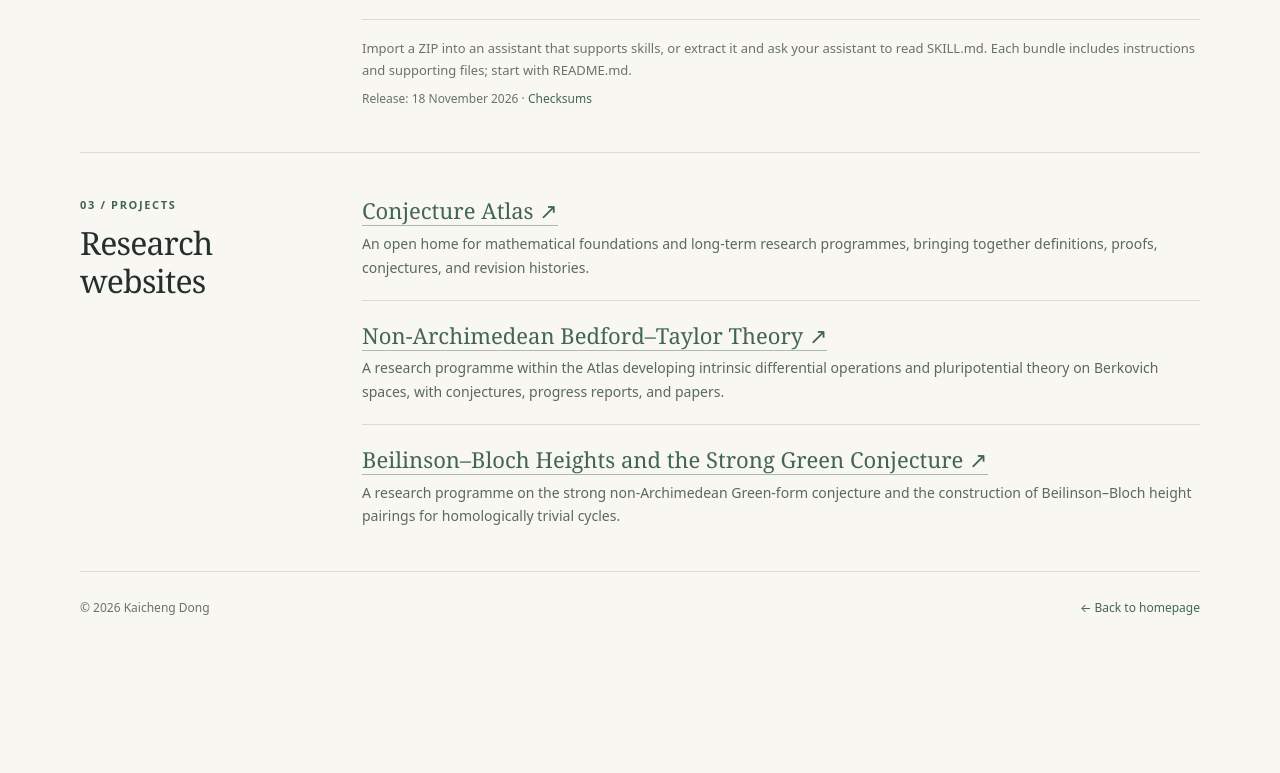
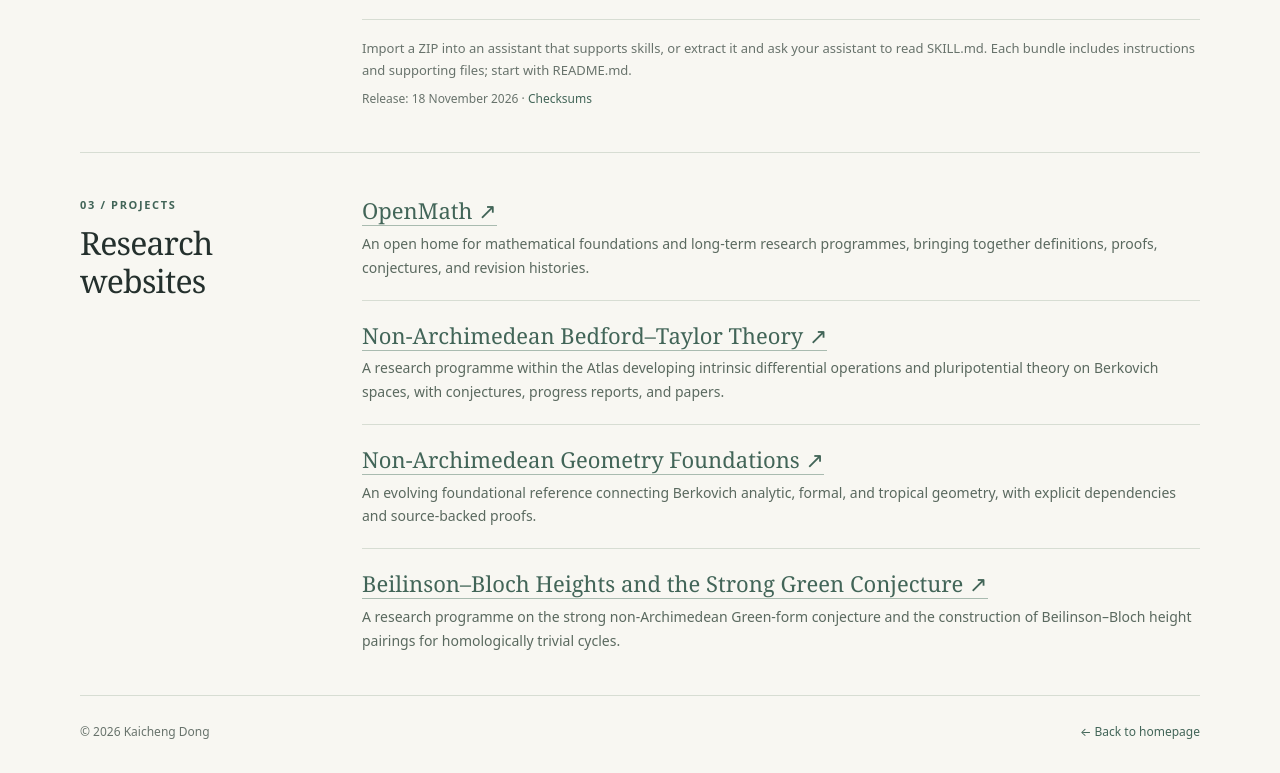
Before and after one commit to DongKaicheng/dongkaicheng.github.io, a plain HTML site: page ai-and-math/index.html in a window 1280 px wide. Shown: the part 1186-1959 px from the top of the page. Before the commit the page ends 1835 px from the top, so only its background shows below. Drawn offline with Linux system fonts and the light colour scheme.

Commit message:
Replace all old Atlas project links with OpenMath domain and add foundations

```diff
--- a/ai-and-math/index.html
+++ b/ai-and-math/index.html
@@ -99,7 +99,7 @@
     <div class="body-copy">
       <p data-en="I use AI throughout mathematical research: to explore conjectures, compare arguments, organize theory, and improve exposition. I believe its deepest promise is to make ambitious, sustained theory building more feasible, giving new concepts, foundational structures, and unexpected connections room to develop." data-zh="我积极将 AI 用于数学研究：探索猜想、比较论证、组织理论、改进写作。我相信，它最深远的价值在于让长期而富有雄心的理论建设更为可行，使新概念、基础结构和意想不到的联系有机会充分发展。">I use AI throughout mathematical research: to explore conjectures, compare arguments, organize theory, and improve exposition. I believe its deepest promise is to make ambitious, sustained theory building more feasible, giving new concepts, foundational structures, and unexpected connections room to develop.</p>
       <p data-en="I want this work to be open while it develops. Conjectures, partial results, obstacles, and proofs can all help others move forward. Inspired by the Stacks Project, I aim to share precise statements, readable proofs, traceable dependencies, and a public history of revisions. Mathematical claims should be assessed through their arguments and evidence; AI use should be explicit, and contributions should receive credit. The tools and projects below put these principles into practice." data-zh="我希望在研究推进的过程中就分享它。猜想、部分结果、困难与证明，都可能成为他人继续工作的起点。受 Stacks Project 启发，我希望提供精确的陈述、可读的证明、可追溯的依赖与公开的修订历史。数学结论应由论证和证据支持，AI 的参与应当公开，每一份贡献都应得到恰当的承认。下面的工具与项目，是对这些理念的具体实践。">I want this work to be open while it develops. Conjectures, partial results, obstacles, and proofs can all help others move forward. Inspired by the Stacks Project, I aim to share precise statements, readable proofs, traceable dependencies, and a public history of revisions. Mathematical claims should be assessed through their arguments and evidence; AI use should be explicit, and contributions should receive credit. The tools and projects below put these principles into practice.</p>
-      <a class="textlink" href="https://dongkaicheng.github.io/math-research-atlas/manifesto/" data-en="Full manifesto: Why we share our work →" data-zh="完整宣言：为什么分享我们的研究 →">Full manifesto: Why we share our work →</a>
+      <a class="textlink" href="https://openmath-atlas.org/manifesto/" data-en="Full manifesto: Why we share our work →" data-zh="完整宣言：为什么分享我们的研究 →">Full manifesto: Why we share our work →</a>
     </div>
   </section>
 
@@ -132,15 +132,19 @@
     <div><div class="label" data-en="03 / Projects" data-zh="03 / 项目">03 / Projects</div><h2 id="websites-title" data-en="Research websites" data-zh="研究网站">Research websites</h2></div>
     <ul class="resource-list websites">
       <li class="resource"><div>
-        <h3><a href="https://dongkaicheng.github.io/math-research-atlas/">Conjecture Atlas ↗</a></h3>
+        <h3><a href="https://openmath-atlas.org/">OpenMath ↗</a></h3>
         <p data-en="An open home for mathematical foundations and long-term research programmes, bringing together definitions, proofs, conjectures, and revision histories." data-zh="数学基础与长期研究计划的开放平台，汇集定义、证明、猜想与修订历史，支持持续阅读、讨论和完善。">An open home for mathematical foundations and long-term research programmes, bringing together definitions, proofs, conjectures, and revision histories.</p>
       </div></li>
       <li class="resource"><div>
-        <h3><a href="https://dongkaicheng.github.io/math-research-atlas/projects/bedford-taylor/">Non-Archimedean Bedford–Taylor Theory ↗</a></h3>
+        <h3><a href="https://openmath-atlas.org/projects/bedford-taylor/">Non-Archimedean Bedford–Taylor Theory ↗</a></h3>
         <p data-en="A research programme within the Atlas developing intrinsic differential operations and pluripotential theory on Berkovich spaces, with conjectures, progress reports, and papers." data-zh="Atlas 中的一个长期研究项目，致力于发展 Berkovich 空间上的内禀微分运算与多重位势理论，整理猜想、研究进展及相关论文。">A research programme within the Atlas developing intrinsic differential operations and pluripotential theory on Berkovich spaces, with conjectures, progress reports, and papers.</p>
       </div></li>
       <li class="resource"><div>
-        <h3><a href="https://dongkaicheng.github.io/math-research-atlas/projects/strong-green/">Beilinson–Bloch Heights and the Strong Green Conjecture ↗</a></h3>
+        <h3><a href="https://openmath-atlas.org/projects/foundations/">Non-Archimedean Geometry Foundations ↗</a></h3>
+        <p data-en="An evolving foundational reference connecting Berkovich analytic, formal, and tropical geometry, with explicit dependencies and source-backed proofs." data-zh="持续建设中的非阿基米德几何基础参考体系，连接 Berkovich 解析、形式与热带几何，强调明确的依赖关系与来源支持的证明。">An evolving foundational reference connecting Berkovich analytic, formal, and tropical geometry, with explicit dependencies and source-backed proofs.</p>
+      </div></li>
+      <li class="resource"><div>
+        <h3><a href="https://openmath-atlas.org/projects/strong-green/">Beilinson–Bloch Heights and the Strong Green Conjecture ↗</a></h3>
         <p data-en="A research programme on the strong non-Archimedean Green-form conjecture and the construction of Beilinson–Bloch height pairings for homologically trivial cycles." data-zh="研究强零曲率非阿基米德 Green 形式猜想，以及为同调平凡代数循环构造 Beilinson–Bloch 高度配对的长期计划。">A research programme on the strong non-Archimedean Green-form conjecture and the construction of Beilinson–Bloch height pairings for homologically trivial cycles.</p>
       </div></li>
     </ul>
```
